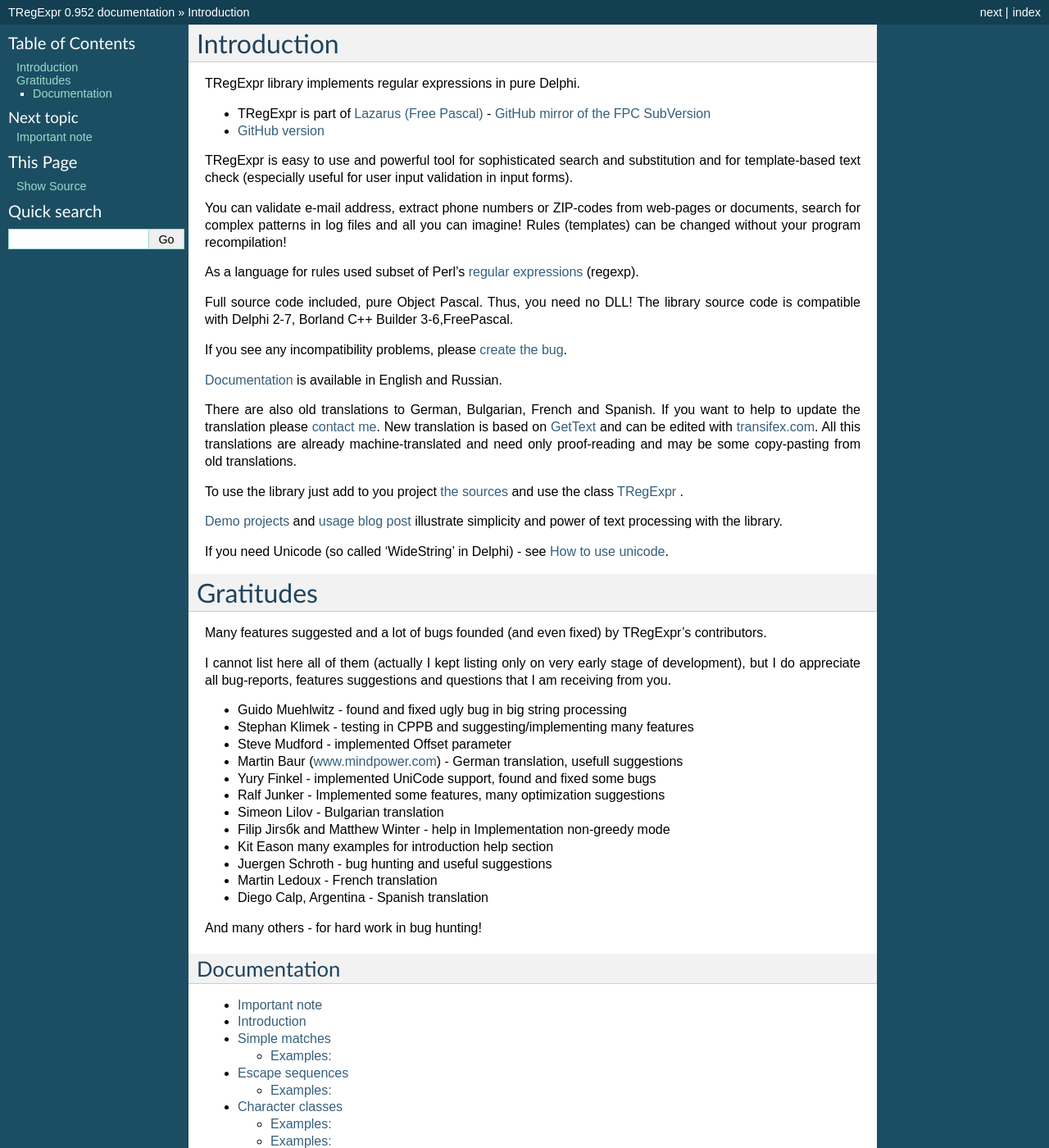
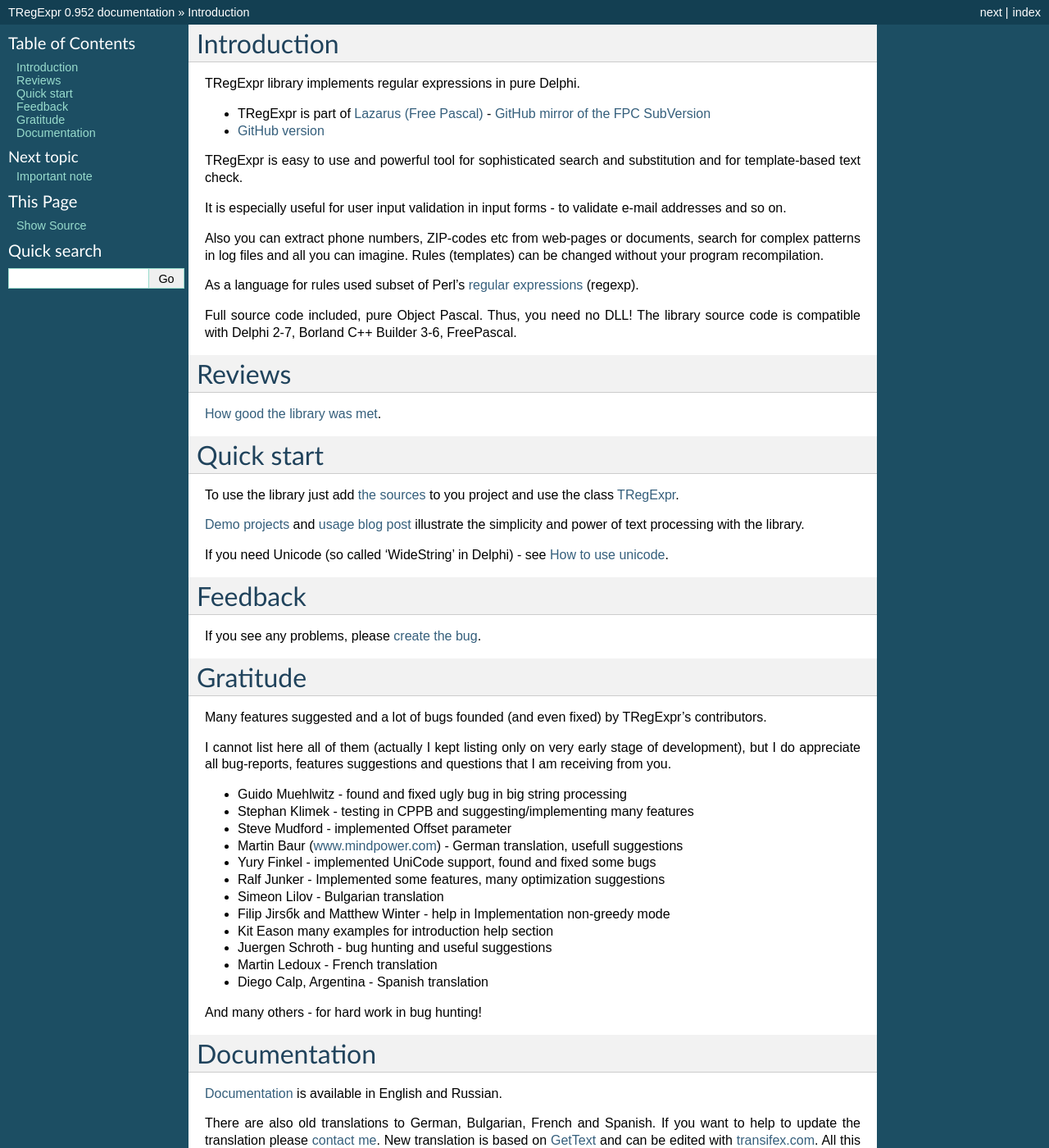
Before and after one commit to andgineer/TRegExpr, a Sphinx documentation site: the page built from docs/index.rst, in a window 1280 px wide and 1400 px high. Shown: the whole window at 82% size. Built offline with Sphinx 7.4.7, drawn with Linux system fonts in a browser that asks for light colours; some of the changed text lies outside the part shown.

Commit message:
index restructured

```diff
--- a/docs/index.rst
+++ b/docs/index.rst
@@ -7,47 +7,49 @@
 - `GitHub version <https://github.com/masterandrey/TRegExpr>`_
 
 TRegExpr is easy to use and powerful tool for sophisticated search and
-substitution and for template-based text check (especially useful
-for user input validation in input forms).
+substitution and for template-based text check.
 
-You can validate e-mail address, extract phone numbers or ZIP-codes
-from web-pages or documents, search for complex patterns in log files
-and all you can imagine! Rules (templates) can be changed without your
-program recompilation!
+It is especially useful for user input validation in input forms - to
+validate e-mail addresses and so on.
+
+Also you can extract phone numbers, ZIP-codes etc from web-pages or documents,
+search for complex patterns in log files and all you can imagine.
+Rules (templates) can be changed without your
+program recompilation.
 
 As a language for rules used subset of Perl’s `regular
-expressions </regexp_syntax>`__ (regexp).
+expressions <regexp_syntax.html>`__ (regexp).
 
 Full source code included, pure Object Pascal. Thus, you need no DLL!
 The library source code is compatible with Delphi 2-7, Borland C++
-Builder 3-6,FreePascal.
+Builder 3-6, FreePascal.
 
-If you see any incompatibility problems,
-please `create the bug <https://github.com/masterandrey/TRegExpr/issues>`_.
+Reviews
+~~~~~~~
 
-`Documentation <https://regexpr.masterandrey.com/en/latest/>`_ is available
-in English and Russian.
+`How good the library was met <https://masterandrey.com/posts/en/regexpstudio_site_is_lunched.html>`_.
 
-There are also old translations to German, Bulgarian, French and Spanish.
-If you want to help to update the translation please `contact me <https://github.com/masterandrey>`_.
-New translation is based on `GetText <https://en.wikipedia.org/wiki/Gettext>`_
-and can be edited with `transifex.com <https://www.transifex.com/masterAndrey/tregexpr/dashboard/>`_.
-All this translations are already machine-translated and need only proof-reading
-and may be some copy-pasting from old translations.
+Quick start
+~~~~~~~~~~~
 
-To use the library just add to you project `the sources <https://github.com/masterandrey/TRegExpr/blob/master/src/RegExpr.pas>`_
-and use the class `TRegExpr </tregexpr_interface/>`_ .
+To use the library just add `the sources <https://github.com/masterandrey/TRegExpr/blob/master/src/RegExpr.pas>`_
+to you project and use the class `TRegExpr <tregexpr_interface.html>`_.
 
 `Demo projects <https://github.com/masterandrey/TRegExpr/tree/master/examples>`__
 and `usage blog post <https://masterandrey.com/posts/en/text_processing_from_birds_eye_view.html>`__
-illustrate simplicity and power of text processing with the library.
+illustrate the simplicity and power of text processing with the library.
 
 If you need Unicode (so called ‘WideString’ in Delphi) - see `How to use
-unicode <tregexpr_interface#unicode>`__.
+unicode <tregexpr_interface.html#unicode>`__.
 
+Feedback
+~~~~~~~~
 
-Gratitudes
-~~~~~~~~~~
+If you see any problems,
+please `create the bug <https://github.com/masterandrey/TRegExpr/issues>`_.
+
+Gratitude
+~~~~~~~~~
 
 Many features suggested and a lot of bugs founded (and even fixed) by
 TRegExpr’s contributors.
@@ -77,13 +79,24 @@
 And many others - for hard work in bug hunting!
 
 Documentation
--------------
+~~~~~~~~~~~~~
+
+`Documentation <https://regexpr.masterandrey.com/en/latest/>`_ is available
+in English and Russian.
+
+There are also old translations to German, Bulgarian, French and Spanish.
+If you want to help to update the translation please `contact me <https://github.com/masterandrey>`_.
+New translation is based on `GetText <https://en.wikipedia.org/wiki/Gettext>`_
+and can be edited with `transifex.com <https://www.transifex.com/masterAndrey/tregexpr/dashboard/>`_.
+All this translations are already machine-translated and need only proof-reading
+and may be some copy-pasting from old translations.
+
 
 .. toctree::
    :glob:
    :maxdepth: 2
 
-   regexp_syntax.rst
-   tregexpr_interface.rst
+   regexp_syntax
+   tregexpr_interface
    faq
    demos
```
